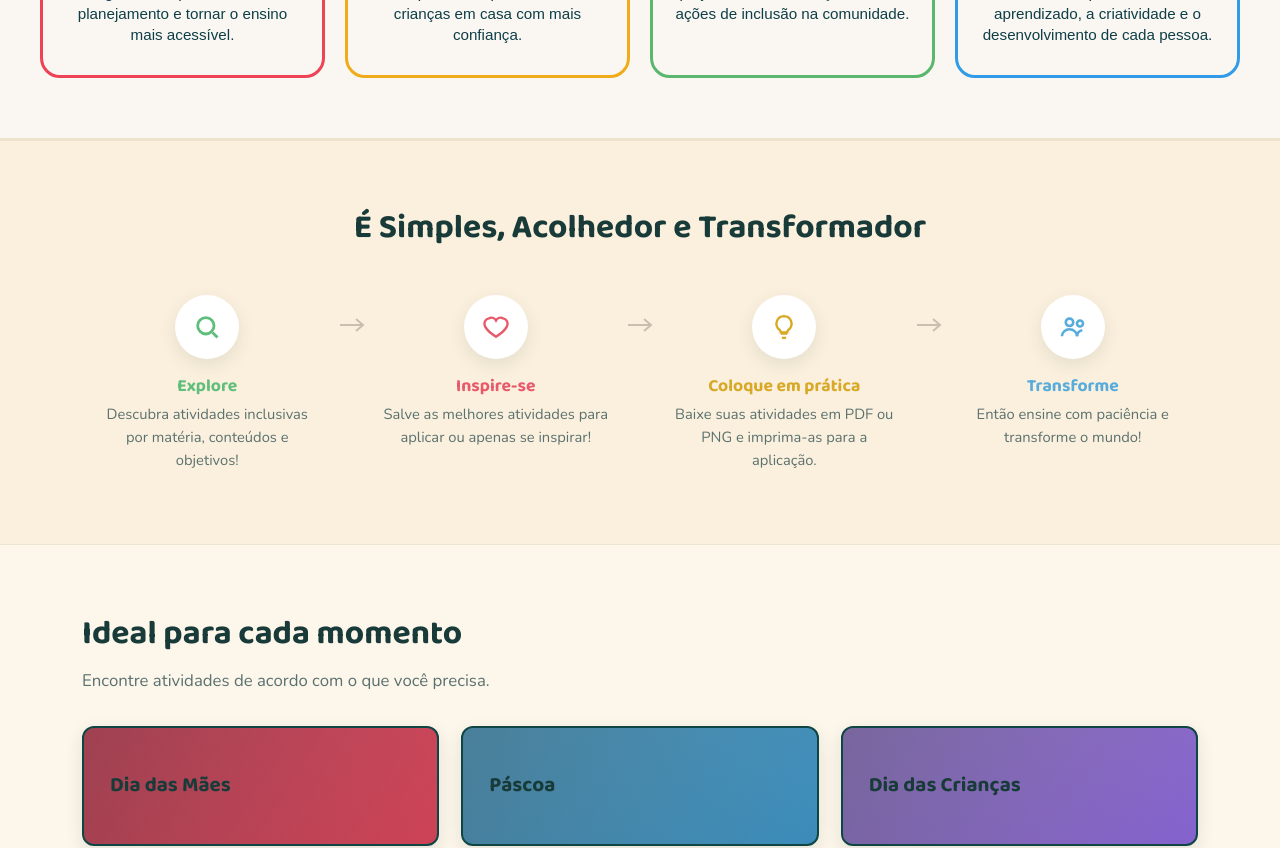
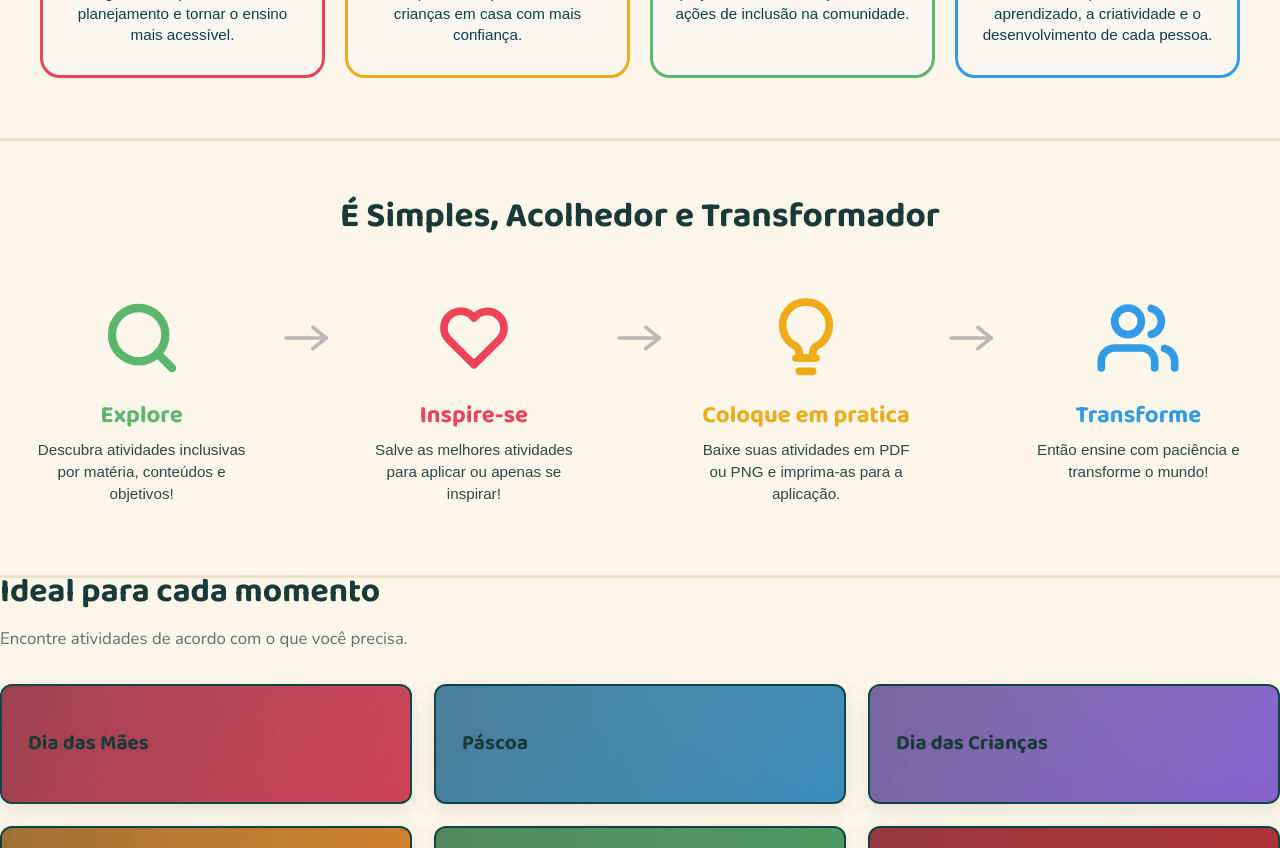
Before and after one commit to Aprender-Hackathon/Trabalho_Hackathon-Novo-, a Vue app: page / in a window 1280 px wide. Shown: the part 1160-2008 px from the top of the page. Built offline with nearby package versions, Linux system fonts and the light colour scheme.

Commit message:
Componente ProcessSection.vue Pronta

```diff
--- a/src/assets/base.css
+++ b/src/assets/base.css
@@ -42,52 +42,3 @@ h1,h2,h3,.display{
 img{max-width:100%;display:block;}
 a{color:inherit;text-decoration:none;}
 button{font-family:inherit;cursor:pointer;}
-
-.container{
-  max-width:1180px;
-  margin:0 auto;
-  padding:0 32px;
-}
-section{padding:72px 0;}
-
-.visually-hidden{
-  position:absolute;width:1px;height:1px;padding:0;margin:-1px;
-  overflow:hidden;clip:rect(0,0,0,0);white-space:nowrap;border:0;
-}
-:focus-visible{
-  outline:3px solid var(--teal);
-  outline-offset:3px;
-  border-radius:6px;
-}
-
-.btn{
-  font-weight:800;
-  font-size:0.95rem;
-  padding:11px 22px;
-  border-radius:999px;
-  border:1.5px solid var(--ink);
-  background:transparent;
-  color:var(--ink);
-  transition:transform .15s ease, box-shadow .15s ease, background .15s ease, color .15s ease;
-}
-.btn:hover{transform:translateY(-1px); box-shadow:var(--shadow-card);}
-.btn-primary{
-  background:var(--ink);
-  color:var(--cream);
-  border-color:var(--ink);
-}
-.btn-primary:hover{background:var(--teal-deep);}
-.btn-lg{
-  padding:15px 30px;
-  font-size:1rem;
-}
-
-
-@media (prefers-reduced-motion: reduce){
-  *{animation-duration:0.001ms !important; animation-iteration-count:1 !important; transition-duration:0.001ms !important; scroll-behavior:auto !important;}
-}
-
-@media (max-width: 600px){
-  section{padding:52px 0;}
-  .container{padding:0 20px;}
-}
--- a/src/components/EducacaoSection.vue
+++ b/src/components/EducacaoSection.vue
@@ -69,7 +69,6 @@
 
 <style scoped>
 .secao-missao {
-  background-color: #FAF7F2;
   padding: 60px 20px;
   font-family: 'Fredoka', sans-serif;
   color: #0e3e47;
--- /dev/null
+++ b/src/components/ProcesoSection.vue
@@ -0,0 +1,168 @@
+<script setup>
+</script>
+<template>
+  <section class="secao-processo">
+    <div class="container-processo">
+
+      <h2 class="titulo-processo">É Simples, Acolhedor e Transformador</h2>
+
+      <div class="fluxo-processo">
+
+        <div class="cartao-passo">
+          <div class="caixa-icone">
+            <svg width="80" height="80" viewBox="0 0 24 24" fill="none" stroke="#5cb76e" stroke-width="2.5" stroke-linecap="round" stroke-linejoin="round">
+              <circle cx="11" cy="11" r="8"/>
+              <line x1="21" y1="21" x2="16.65" y2="16.65"/>
+            </svg>
+          </div>
+          <h3 class="cor-verde">Explore</h3>
+          <p>Descubra atividades inclusivas por matéria, conteúdos e objetivos!</p>
+        </div>
+
+        <div class="caixa-seta" aria-hidden="true">
+          <svg width="65" height="32" viewBox="0 0 36 24" fill="none" stroke="#b8b8b8" stroke-width="2.8" stroke-linecap="round" stroke-linejoin="round">
+            <path d="M2 12h30"/>
+            <path d="M22 4l10 8-10 8"/>
+          </svg>
+        </div>
+
+        <div class="cartao-passo">
+          <div class="caixa-icone">
+            <svg width="80" height="80" viewBox="0 0 24 24" fill="none" stroke="#ee4256" stroke-width="2.3" stroke-linecap="round" stroke-linejoin="round">
+              <path d="M19.5 12.572l-7.5 7.428l-7.5 -7.428a5 5 0 1 1 7.5 -6.566a5 5 0 1 1 7.5 6.572"/>
+            </svg>
+          </div>
+          <h3 class="cor-coral">Inspire-se</h3>
+          <p>Salve as melhores atividades para aplicar ou apenas se inspirar!</p>
+        </div>
+
+        <div class="caixa-seta" aria-hidden="true">
+          <svg width="65" height="32" viewBox="0 0 36 24" fill="none" stroke="#b8b8b8" stroke-width="2.8" stroke-linecap="round" stroke-linejoin="round">
+            <path d="M2 12h30"/>
+            <path d="M22 4l10 8-10 8"/>
+          </svg>
+        </div>
+
+        <div class="cartao-passo">
+          <div class="caixa-icone">
+            <svg width="80" height="80" viewBox="0 0 24 24" fill="none" stroke="#f0ab1a" stroke-width="2.3" stroke-linecap="round" stroke-linejoin="round">
+              <path d="M9 18h6"/>
+              <path d="M10 22h4"/>
+              <path d="M15 14.5A7 7 0 1 0 9 14.5a3 3 0 0 1 1 2.1v1.4h4v-1.4a3 3 0 0 1 1-2.1z"/>
+            </svg>
+          </div>
+          <h3 class="cor-amarelo">Coloque em pratica</h3>
+          <p>Baixe suas atividades em PDF ou PNG e imprima-as para a aplicação.</p>
+        </div>
+
+        <div class="caixa-seta" aria-hidden="true">
+          <svg width="65" height="32" viewBox="0 0 36 24" fill="none" stroke="#b8b8b8" stroke-width="2.8" stroke-linecap="round" stroke-linejoin="round">
+            <path d="M2 12h30"/>
+            <path d="M22 4l10 8-10 8"/>
+          </svg>
+        </div>
+
+        <div class="cartao-passo">
+          <div class="caixa-icone">
+            <svg width="88" height="80" viewBox="0 0 24 24" fill="none" stroke="#319be8" stroke-width="2.3" stroke-linecap="round" stroke-linejoin="round">
+              <path d="M17 21v-2a4 4 0 0 0-4-4H5a4 4 0 0 0-4 4v2"/>
+              <circle cx="9" cy="7" r="4"/>
+              <path d="M23 21v-2a4 4 0 0 0-3-3.87"/>
+              <path d="M16 3.13a4 4 0 0 1 0 7.75"/>
+            </svg>
+          </div>
+          <h3 class="cor-azul">Transforme</h3>
+          <p>Então ensine com paciência e transforme o mundo!</p>
+        </div>
+
+      </div>
+
+    </div>
+  </section>
+ <div class="linha-divisoria"></div>
+</template>
+
+<style scoped>
+.secao-processo {
+  padding: 60px 20px 70px;
+  font-family: 'Fredoka', sans-serif;
+}
+.container-processo {
+  max-width: 1280px;
+  margin: 0 auto;
+}
+.titulo-processo {
+  text-align: center;
+  font-size: 2.2rem;
+  font-weight: 700;
+  color: #183B3A;
+  margin: 0 0 55px 0;
+}
+.fluxo-processo {
+  display: flex;
+  align-items: flex-start;
+  justify-content: space-between;
+  gap: 12px;
+}
+.cartao-passo {
+  flex: 1;
+  text-align: center;
+  display: flex;
+  flex-direction: column;
+  align-items: center;
+}
+.caixa-icone {
+  height: 95px;
+  display: flex;
+  align-items: center;
+  justify-content: center;
+  margin-bottom: 18px;
+}
+.cartao-passo h3 {
+  font-size: 1.5rem;
+  font-weight: 700;
+  margin: 0 0 10px 0;
+  white-space: nowrap;
+}
+.cor-verde   { color: #5CB76E; }
+.cor-coral   { color: #EE4256; }
+.cor-amarelo { color: #F0AB1A; }
+.cor-azul    { color: #319BE8; }
+.cartao-passo p {
+  font-size: 0.95rem;
+  color: #2D4847;
+  line-height: 1.45;
+  font-weight: 500;
+  margin: 0;
+  max-width: 210px;
+}
+.caixa-seta {
+  height: 95px;
+  display: flex;
+  align-items: center;
+  justify-content: center;
+  flex-shrink: 0;
+}
+.linha-divisoria {
+  position: absolute;
+  width: 100%;
+  height: 3px;
+  background-color: rgb(238, 226, 205);;
+  left: 0;
+}
+@media (max-width: 900px) {
+  .fluxo-processo {
+    flex-direction: column;
+    align-items: center;
+    gap: 30px;
+  }
+  .caixa-seta {
+    height: auto;
+    transform: rotate(90deg);
+    margin: 5px 0;
+  }
+  .cartao-passo p {
+    max-width: 280px;
+  }
+}
+</style>
--- a/src/components/ProcessSection.vue
+++ /dev/null
@@ -1,110 +0,0 @@
-<script setup>
-const steps = [
-  {
-    title: 'Explore',
-    text: 'Descubra atividades inclusivas por matéria, conteúdos e objetivos!',
-    color: 'var(--green)',
-    icon: 'search',
-  },
-  {
-    title: 'Inspire-se',
-    text: 'Salve as melhores atividades para aplicar ou apenas se inspirar!',
-    color: 'var(--coral)',
-    icon: 'heart',
-  },
-  {
-    title: 'Coloque em prática',
-    text: 'Baixe suas atividades em PDF ou PNG e imprima-as para a aplicação.',
-    color: '#D8A927',
-    icon: 'bulb',
-  },
-  {
-    title: 'Transforme',
-    text: 'Então ensine com paciência e transforme o mundo!',
-    color: 'var(--blue)',
-    icon: 'people',
-  },
-]
-</script>
-
-<template>
-  <section class="process">
-    <div class="container">
-      <h2>É Simples, Acolhedor e Transformador</h2>
-
-      <div class="process-grid-wrap">
-        <template v-for="(step, index) in steps" :key="step.title">
-          <div class="process-step">
-            <div class="process-icon">
-              <svg v-if="step.icon === 'search'" width="28" height="28" viewBox="0 0 24 24" fill="none" :stroke="step.color" stroke-width="2.4"><circle cx="11" cy="11" r="7"/><path d="M21 21l-4.3-4.3"/></svg>
-              <svg v-else-if="step.icon === 'heart'" width="26" height="26" viewBox="0 0 24 24" fill="none" :stroke="step.color" stroke-width="2.2"><path d="M12 21s-7.5-4.6-10-9.3C0.4 8 2 4.5 5.4 4a4.9 4.9 0 016.6 2 4.9 4.9 0 016.6-2C22 4.5 23.6 8 22 11.7 19.5 16.4 12 21 12 21z"/></svg>
-              <svg v-else-if="step.icon === 'bulb'" width="26" height="26" viewBox="0 0 24 24" fill="none" :stroke="step.color" stroke-width="2.2"><path d="M9 18h6M10 22h4M12 2a7 7 0 00-4 12.7c.7.6 1 1.4 1 2.3h6c0-.9.3-1.7 1-2.3A7 7 0 0012 2z"/></svg>
-              <svg v-else width="28" height="28" viewBox="0 0 24 24" fill="none" :stroke="step.color" stroke-width="2.2"><circle cx="9" cy="8" r="3.2"/><path d="M2.5 20c0-3.3 2.9-6 6.5-6s6.5 2.7 6.5 6"/><circle cx="18" cy="9" r="2.6"/><path d="M15.5 20c0-2.6 1.9-4.7 4.5-5.2"/></svg>
-            </div>
-            <h3 :style="{ color: step.color }">{{ step.title }}</h3>
-            <p>{{ step.text }}</p>
-          </div>
-
-          <div v-if="index < steps.length - 1" class="process-arrow" aria-hidden="true">
-            <svg width="26" height="16" viewBox="0 0 26 16" fill="none" stroke="currentColor" stroke-width="2"><path d="M1 8h22M17 2l7 6-7 6"/></svg>
-          </div>
-        </template>
-      </div>
-    </div>
-  </section>
-</template>
-
-<style scoped>
-.process{
-  background:var(--cream-soft);
-  border-top:1px solid rgba(24,59,58,0.06);
-  border-bottom:1px solid rgba(24,59,58,0.06);
-}
-.process h2{
-  text-align:center;
-  font-size:clamp(1.7rem, 2.8vw, 2.1rem);
-  margin-bottom:48px;
-}
-.process-grid-wrap{
-  display:grid;
-  grid-template-columns:1fr auto 1fr auto 1fr auto 1fr;
-  align-items:start;
-  gap:6px;
-}
-.process-step{
-  text-align:center;
-  padding:0 12px;
-}
-.process-icon{
-  width:64px;height:64px;
-  margin:0 auto 18px;
-  border-radius:50%;
-  display:flex;
-  align-items:center;
-  justify-content:center;
-  background:var(--white);
-  box-shadow:var(--shadow-card);
-}
-.process-step h3{
-  font-size:1.1rem;
-  margin-bottom:8px;
-}
-.process-step p{
-  font-size:0.92rem;
-  color:#5A716F;
-  line-height:1.55;
-  margin:0;
-}
-.process-arrow{
-  display:flex;
-  align-items:center;
-  justify-content:center;
-  padding-top:22px;
-  color:#C9BFAE;
-}
-
-@media (max-width: 980px){
-  .process-grid-wrap{grid-template-columns:1fr; text-align:center;}
-  .process-arrow{transform:rotate(90deg); padding:6px 0;}
-}
-</style>
--- a/src/views/HomeView.vue
+++ b/src/views/HomeView.vue
@@ -1,7 +1,7 @@
 <script setup>
 import BannerSection from '@/components/BannerSection.vue';
 import EducacaoSection from '@/components/EducacaoSection.vue';
-import ProcessSection from '../components/ProcessSection.vue'
+import ProcesoSection from '@/components/ProcesoSection.vue';
 import CategoriesSection from '../components/CategoriesSection.vue'
 
 </script>
@@ -11,7 +11,7 @@ import CategoriesSection from '../components/CategoriesSection.vue'
 
     <BannerSection />
     <EducacaoSection/>
-    <ProcessSection />
+    <ProcesoSection />
     <CategoriesSection />
 
   </div>
```
